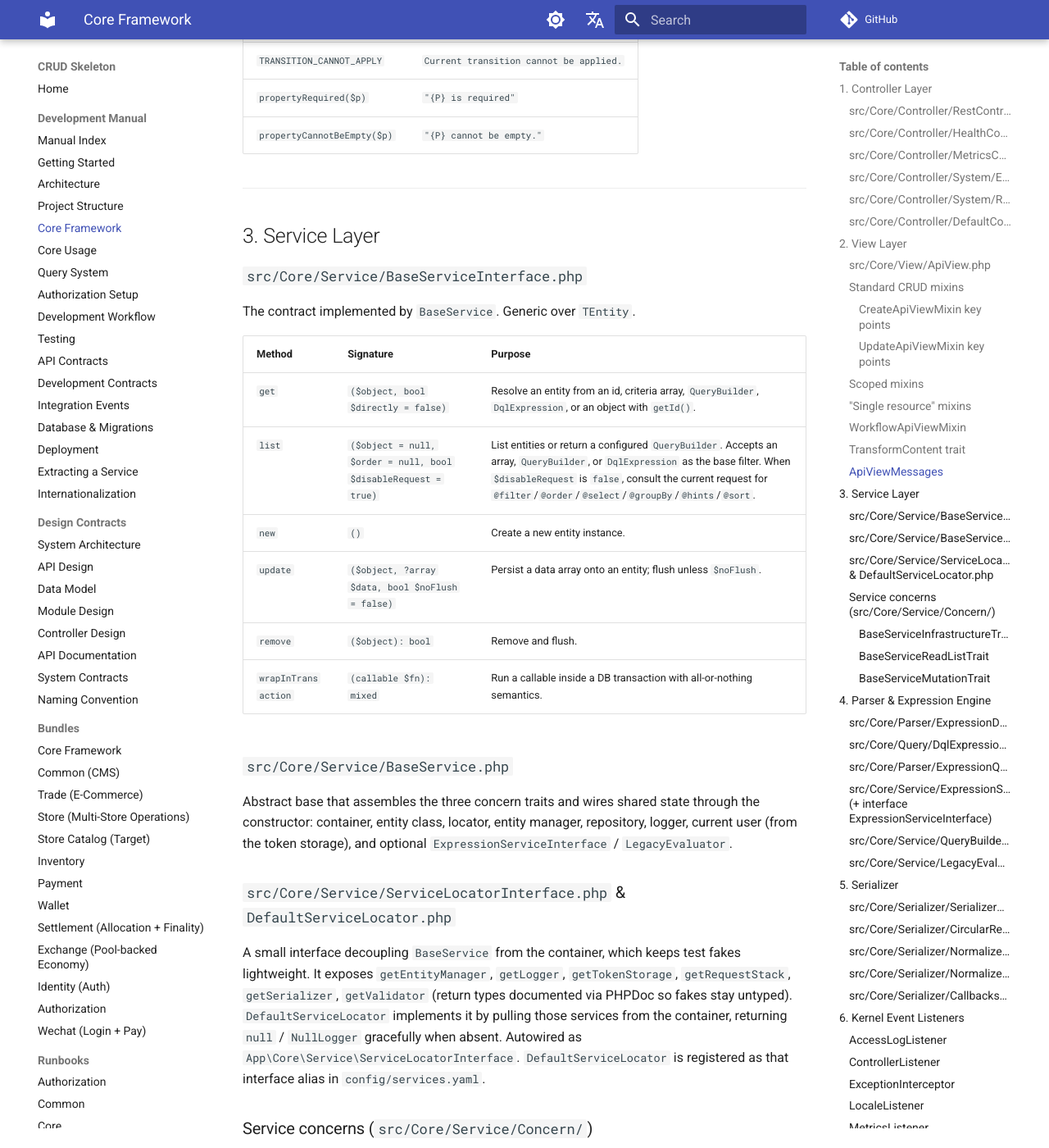
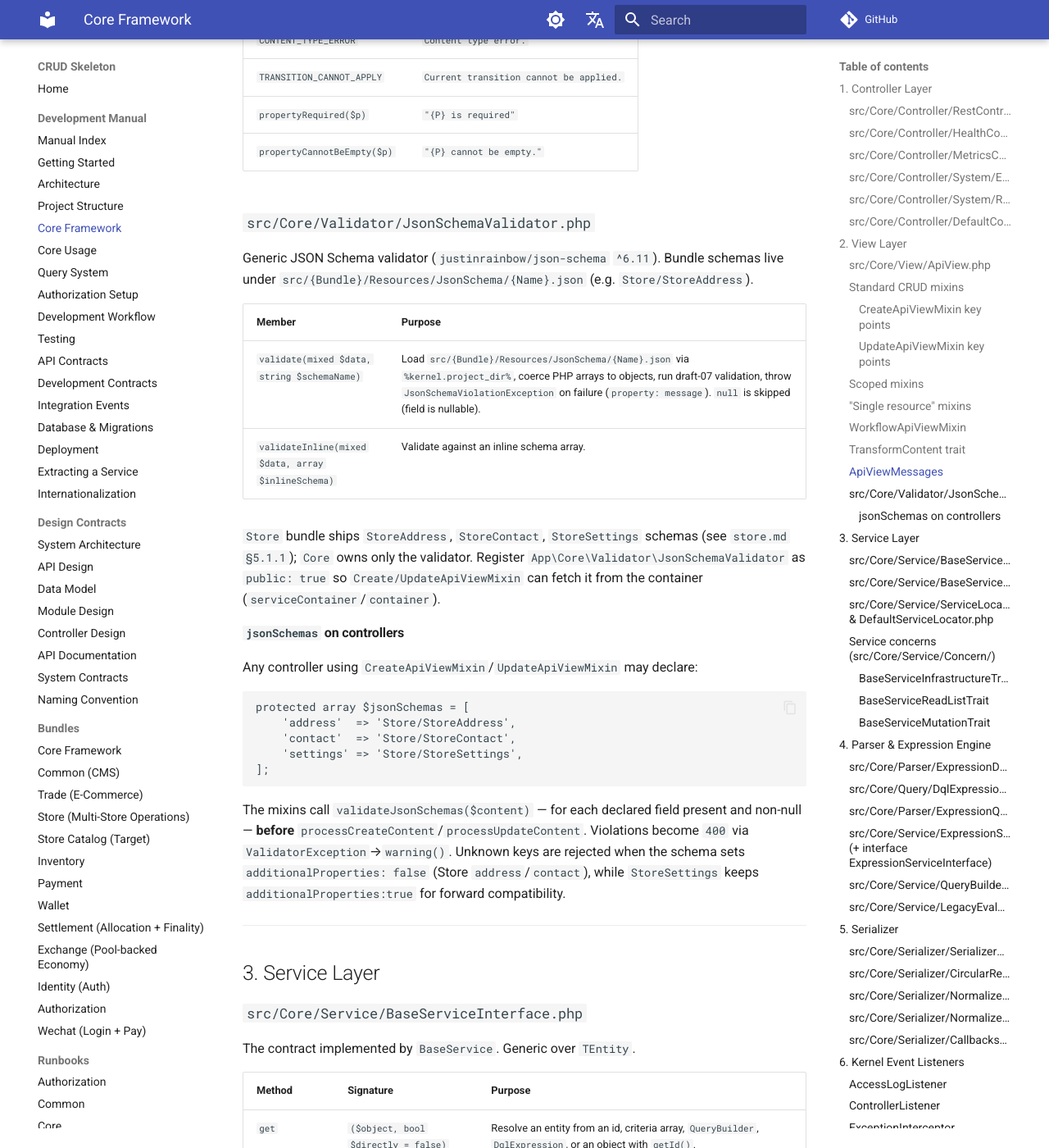
Before and after one commit to dream-studio-china/edc-online-membership, an MkDocs documentation site: the page built from docs/manual/core-framework.md, in a window 1280 px wide and 1400 px high, scrolled down 6663 px. Shown: the whole window at 82% size. Built offline with MkDocs 1.6.1 and Material for MkDocs 9.7.7, drawn with Linux system fonts in a browser that asks for light colours; comment, search, counter and statistics services are not loaded; some of the changed text lies outside the part shown.

Commit message:
docs(manual,store): document JsonSchemaValidator + Store schemas + mixin integration
- Core: document JsonSchemaValidator (src/Core/Validator) + jsonSchemas on Create/UpdateApiViewMixin (core-framework.md, project-structure.md)
- Contracts: add JSON Schema step before processCreateContent in validation order (development-contracts.md)
- Store: add §5.1.2 StoreAddress/StoreContact schemas (additionalProperties, lat/lng dependencies) with validator in Core / schemas in Store (store.md)
- Project structure: list Validator and Store/Resources/JsonSchema files

````diff
--- a/docs/manual/core-framework.md
+++ b/docs/manual/core-framework.md
@@ -115,8 +115,8 @@ use ApiView, DetailApiViewMixin, ListApiViewMixin,
 |-------|----------|---------|----------|
 | `ListApiViewMixin` | `/` (name `list`) | GET | Calls `service->list($this->listFilter($this->commonFilter()), null, false)`, then `listProcessor` / `listResponses`. |
 | `DetailApiViewMixin` | `/{id}` (name `detail`) | GET | `mixIdToCommonFilter`, then `detailFilter`, `detailProcessor`, `detailResponse`. 404 when missing. |
-| `CreateApiViewMixin` | `/` (name `create`) | POST | Accepts a single object or array (batch). Enforces `requiredCreateProperties` / `acceptedCreateProperties`, applies `defaultCreateValues`, `processCreateContent`, `processEntity`, `afterCreated`. Batch/transactional unless `@partial`. |
-| `UpdateApiViewMixin` | `/{id}` (PUT, `update`); `/batch-update` (POST) | PUT/POST | Single update by id plus batch/upsert mode via `@mode` and `@basis`. Enforces `requiredUpdateProperties` / `acceptedUpdateProperties`. |
+| `CreateApiViewMixin` | `/` (name `create`) | POST | Accepts a single object or array (batch). Enforces `requiredCreateProperties` / `acceptedCreateProperties`, applies `defaultCreateValues`, `processCreateContent`, `processEntity`, `afterCreated`. Batch/transactional unless `@partial`. Supports `jsonSchemas` (see below) — validated before `processCreateContent`. |
+| `UpdateApiViewMixin` | `/{id}` (PUT, `update`); `/batch-update` (POST) | PUT/POST | Single update by id plus batch/upsert mode via `@mode` and `@basis`. Enforces `requiredUpdateProperties` / `acceptedUpdateProperties`. Supports `jsonSchemas` — validated before `processUpdateContent`/`processCreateContent`. |
 | `DeleteApiViewMixin` | `/{id}` (name `delete`) | DELETE | `deletionFilter`, `service->get`, then `service->remove`; returns `204` on success, 404 when missing. |
 
 #### `CreateApiViewMixin` key points
@@ -207,6 +207,31 @@ Constant/helper set for shared user-facing messages:
 | `TRANSITION_CANNOT_APPLY` | `Current transition cannot be applied.` |
 | `propertyRequired($p)` | `"{P} is required"` |
 | `propertyCannotBeEmpty($p)` | `"{P} cannot be empty."` |
+
+### `src/Core/Validator/JsonSchemaValidator.php`
+
+Generic JSON Schema validator (`justinrainbow/json-schema` `^6.11`). Bundle schemas live under `src/{Bundle}/Resources/JsonSchema/{Name}.json` (e.g. `Store/StoreAddress`).
+
+| Member | Purpose |
+|--------|---------|
+| `validate(mixed $data, string $schemaName)` | Load `src/{Bundle}/Resources/JsonSchema/{Name}.json` via `%kernel.project_dir%`, coerce PHP arrays to objects, run draft-07 validation, throw `JsonSchemaViolationException` on failure (`property: message`). `null` is skipped (field is nullable). |
+| `validateInline(mixed $data, array $inlineSchema)` | Validate against an inline schema array. |
+
+`Store` bundle ships `StoreAddress`, `StoreContact`, `StoreSettings` schemas (see `store.md §5.1.1`); `Core` owns only the validator. Register `App\Core\Validator\JsonSchemaValidator` as `public: true` so `Create/UpdateApiViewMixin` can fetch it from the container (`serviceContainer`/`container`).
+
+#### `jsonSchemas` on controllers
+
+Any controller using `CreateApiViewMixin`/`UpdateApiViewMixin` may declare:
+
+```php
+protected array $jsonSchemas = [
+    'address'  => 'Store/StoreAddress',
+    'contact'  => 'Store/StoreContact',
+    'settings' => 'Store/StoreSettings',
+];
+```
+
+The mixins call `validateJsonSchemas($content)` — for each declared field present and non-null — **before** `processCreateContent`/`processUpdateContent`. Violations become `400` via `ValidatorException`→`warning()`. Unknown keys are rejected when the schema sets `additionalProperties: false` (Store `address`/`contact`), while `StoreSettings` keeps `additionalProperties:true` for forward compatibility.
 
 ---
 
````
Also changed, not shown: docs/design/bundles/store.md (+19 -0 lines), docs/manual/development-contracts.md (+16 -3 lines), docs/manual/project-structure.md (+2 -0 lines).
